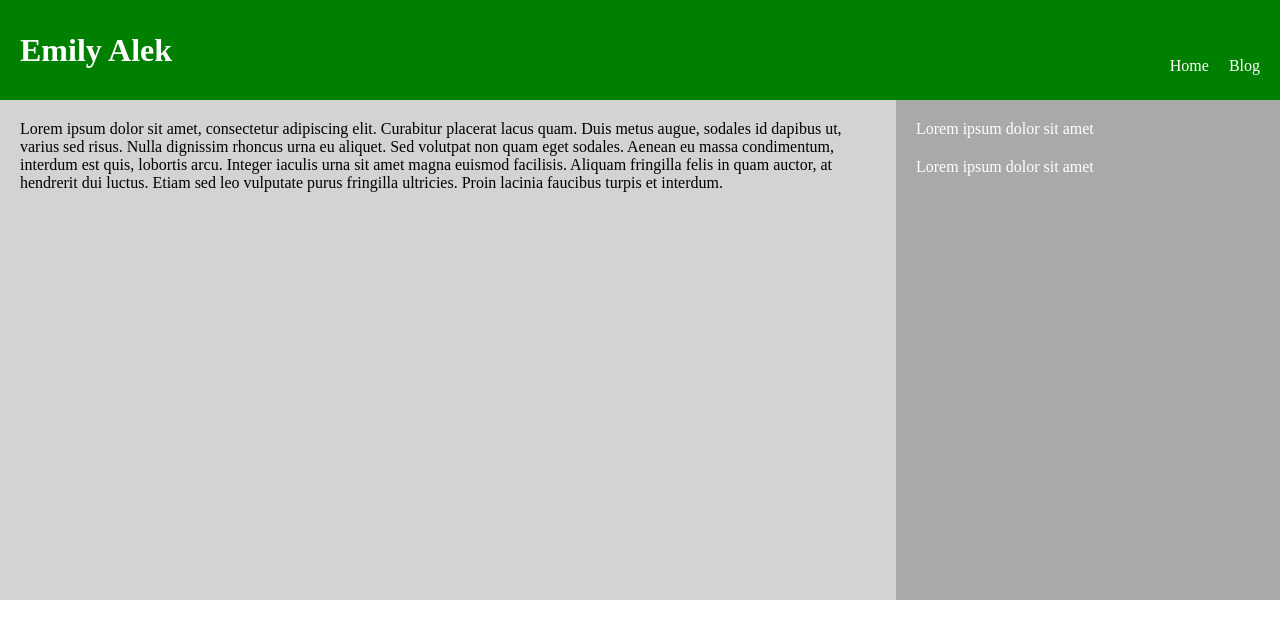
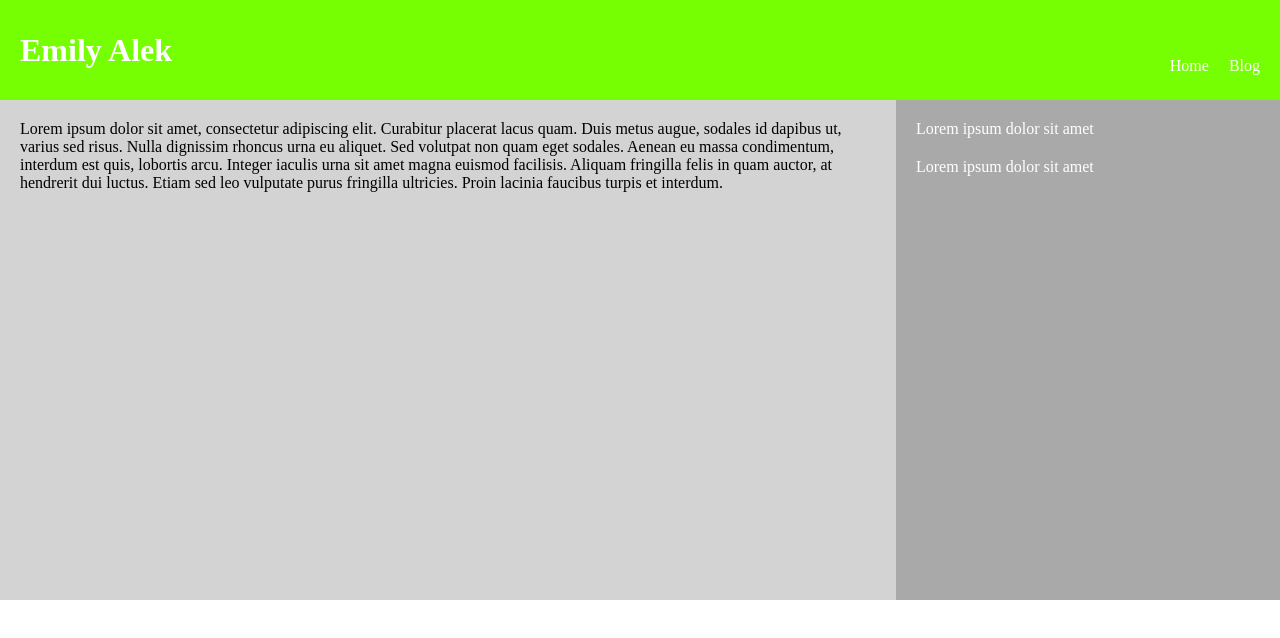
Before and after one commit to elalek-su/Lab1, a plain HTML site: page index.html in a window 1280 px wide. Drawn offline with Linux system fonts and the light colour scheme.

Commit message:
lime green

```diff
--- a/styles.css
+++ b/styles.css
@@ -6,7 +6,7 @@ html, body{
     height: 60px;
     line-height: 60px;
     padding: 20px;
-    background-color: green;
+    background-color:#76FF03;
     margin: 0px;
 }
 .header h1{
```
Also changed, not shown: 1 other file.
